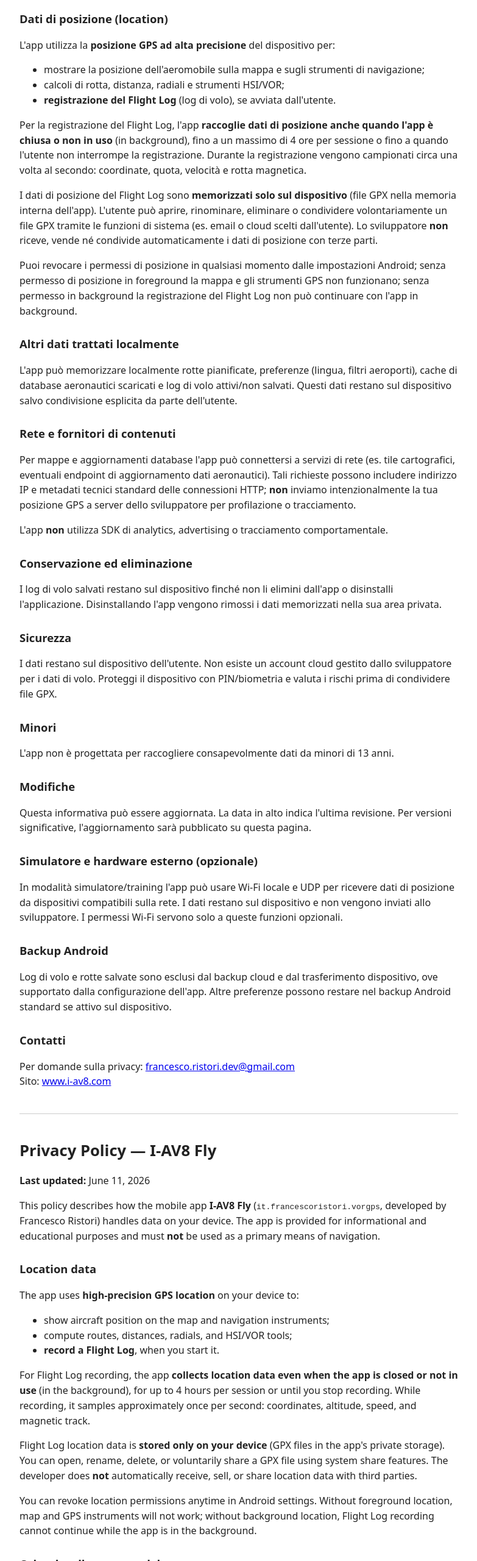
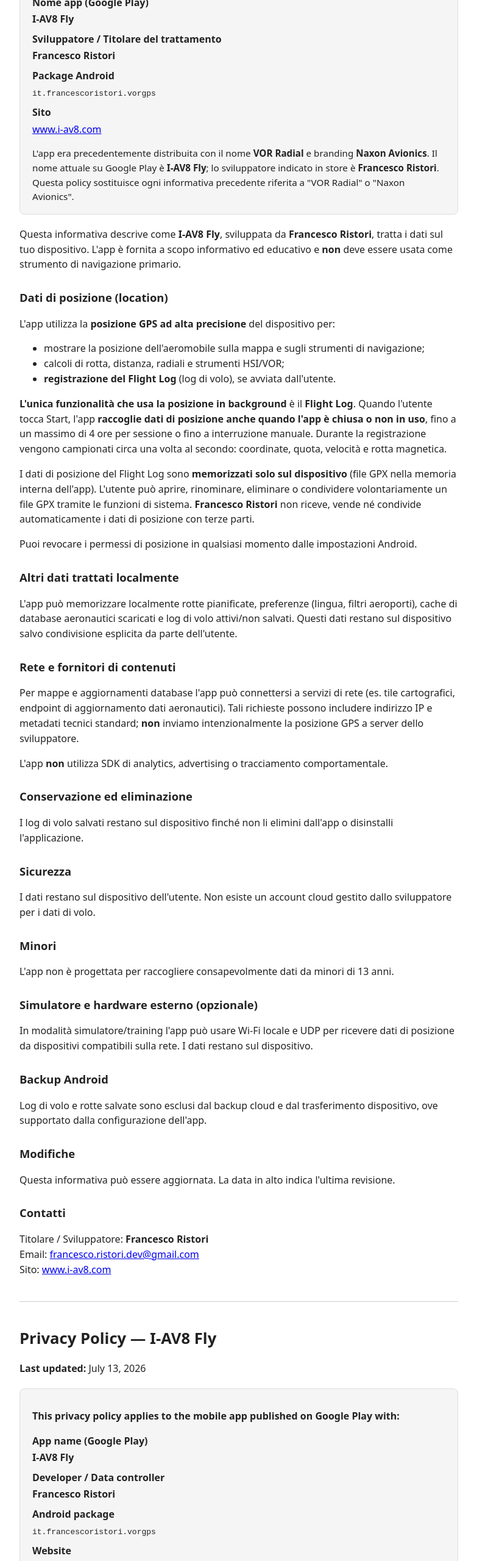
Before and after one commit to FrancescoRistori/vor-gps-privacy, a plain HTML site: page index.html in a window 1280 px wide. Shown: the part 240-2800 px from the top of the page at 61% size, without its empty margins (248-1031 px from the left). Drawn offline with Linux system fonts and the light colour scheme.

Commit message:
agiornamento background e nomi

```diff
--- a/index.html
+++ b/index.html
@@ -3,24 +3,49 @@
 <head>
     <meta charset="UTF-8">
     <meta name="viewport" content="width=device-width, initial-scale=1">
-    <title>Privacy Policy — I-AV8 Fly</title>
+    <title>Privacy Policy — I-AV8 Fly — Francesco Ristori</title>
+    <meta name="description" content="Privacy Policy for the mobile app I-AV8 Fly (it.francescoristori.vorgps), developer Francesco Ristori.">
     <style>
         body { font-family: system-ui, sans-serif; line-height: 1.55; max-width: 720px; margin: 2rem auto; padding: 0 1rem; color: #222; }
         h1 { font-size: 1.6rem; }
         h2 { font-size: 1.15rem; margin-top: 1.75rem; }
         hr { margin: 2.5rem 0; border: none; border-top: 1px solid #ccc; }
+        .identity { background: #f5f5f5; border: 1px solid #ddd; border-radius: 8px; padding: 1rem 1.25rem; margin: 1.25rem 0; }
+        .identity dt { font-weight: 600; margin-top: 0.5rem; }
+        .identity dt:first-child { margin-top: 0; }
+        .identity dd { margin: 0.15rem 0 0 0; }
     </style>
 </head>
 <body>
 
-<h1>Informativa sulla privacy — I-AV8 Fly</h1>
-<p><strong>Ultimo aggiornamento:</strong> 11 giugno 2026</p>
+<h1>Privacy Policy — I-AV8 Fly</h1>
+<p><strong>Ultimo aggiornamento:</strong> 13 luglio 2026</p>
+
+<div class="identity">
+    <p><strong>Questa informativa si applica all'app mobile pubblicata su Google Play con i seguenti dati:</strong></p>
+    <dl>
+        <dt>Nome app (Google Play)</dt>
+        <dd><strong>I-AV8 Fly</strong></dd>
+        <dt>Sviluppatore / Titolare del trattamento</dt>
+        <dd><strong>Francesco Ristori</strong></dd>
+        <dt>Package Android</dt>
+        <dd><code>it.francescoristori.vorgps</code></dd>
+        <dt>Sito</dt>
+        <dd><a href="https://www.i-av8.com">www.i-av8.com</a></dd>
+    </dl>
+    <p style="margin-bottom:0;font-size:0.95rem;">
+        L'app era precedentemente distribuita con il nome <strong>VOR Radial</strong> e branding
+        <strong>Naxon Avionics</strong>. Il nome attuale su Google Play è <strong>I-AV8 Fly</strong>;
+        lo sviluppatore indicato in store è <strong>Francesco Ristori</strong>.
+        Questa policy sostituisce ogni informativa precedente riferita a "VOR Radial" o "Naxon Avionics".
+    </p>
+</div>
 
 <p>
-    Questa informativa descrive come l'applicazione mobile <strong>I-AV8 Fly</strong>
-    (package <code>it.francescoristori.vorgps</code>, sviluppata da Francesco Ristori)
-    tratta i dati sul tuo dispositivo. L'app è fornita a scopo informativo ed educativo
-    e <strong>non</strong> deve essere usata come strumento di navigazione primario.
+    Questa informativa descrive come <strong>I-AV8 Fly</strong>, sviluppata da
+    <strong>Francesco Ristori</strong>, tratta i dati sul tuo dispositivo.
+    L'app è fornita a scopo informativo ed educativo e <strong>non</strong> deve essere usata
+    come strumento di navigazione primario.
 </p>
 
 <h2>Dati di posizione (location)</h2>
@@ -33,23 +58,22 @@
     <li><strong>registrazione del Flight Log</strong> (log di volo), se avviata dall'utente.</li>
 </ul>
 <p>
-    Per la registrazione del Flight Log, l'app <strong>raccoglie dati di posizione anche quando
-    l'app è chiusa o non in uso</strong> (in background), fino a un massimo di 4 ore per sessione
-    o fino a quando l'utente non interrompe la registrazione. Durante la registrazione vengono
-    campionati circa una volta al secondo: coordinate, quota, velocità e rotta magnetica.
+    <strong>L'unica funzionalità che usa la posizione in background</strong> è il
+    <strong>Flight Log</strong>. Quando l'utente tocca Start, l'app
+    <strong>raccoglie dati di posizione anche quando l'app è chiusa o non in uso</strong>,
+    fino a un massimo di 4 ore per sessione o fino a interruzione manuale.
+    Durante la registrazione vengono campionati circa una volta al secondo: coordinate, quota,
+    velocità e rotta magnetica.
 </p>
 <p>
     I dati di posizione del Flight Log sono <strong>memorizzati solo sul dispositivo</strong>
     (file GPX nella memoria interna dell'app). L'utente può aprire, rinominare, eliminare o
-    condividere volontariamente un file GPX tramite le funzioni di sistema (es. email o cloud
-    scelti dall'utente). Lo sviluppatore <strong>non</strong> riceve, vende né condivide
-    automaticamente i dati di posizione con terze parti.
+    condividere volontariamente un file GPX tramite le funzioni di sistema.
+    <strong>Francesco Ristori</strong> non riceve, vende né condivide automaticamente
+    i dati di posizione con terze parti.
 </p>
 <p>
-    Puoi revocare i permessi di posizione in qualsiasi momento dalle impostazioni Android;
-    senza permesso di posizione in foreground la mappa e gli strumenti GPS non funzionano;
-    senza permesso in background la registrazione del Flight Log non può continuare con
-    l'app in background.
+    Puoi revocare i permessi di posizione in qualsiasi momento dalle impostazioni Android.
 </p>
 
 <h2>Altri dati trattati localmente</h2>
@@ -62,10 +86,9 @@
 <h2>Rete e fornitori di contenuti</h2>
 <p>
     Per mappe e aggiornamenti database l'app può connettersi a servizi di rete
-    (es. tile cartografici, eventuali endpoint di aggiornamento dati aeronautici).
-    Tali richieste possono includere indirizzo IP e metadati tecnici standard delle
-    connessioni HTTP; <strong>non</strong> inviamo intenzionalmente la tua posizione GPS
-    a server dello sviluppatore per profilazione o tracciamento.
+    (es. tile cartografici, endpoint di aggiornamento dati aeronautici).
+    Tali richieste possono includere indirizzo IP e metadati tecnici standard;
+    <strong>non</strong> inviamo intenzionalmente la posizione GPS a server dello sviluppatore.
 </p>
 <p>
     L'app <strong>non</strong> utilizza SDK di analytics, advertising o tracciamento comportamentale.
@@ -74,14 +97,13 @@
 <h2>Conservazione ed eliminazione</h2>
 <p>
     I log di volo salvati restano sul dispositivo finché non li elimini dall'app o disinstalli
-    l'applicazione. Disinstallando l'app vengono rimossi i dati memorizzati nella sua area privata.
+    l'applicazione.
 </p>
 
 <h2>Sicurezza</h2>
 <p>
     I dati restano sul dispositivo dell'utente. Non esiste un account cloud gestito dallo
-    sviluppatore per i dati di volo. Proteggi il dispositivo con PIN/biometria e valuta i
-    rischi prima di condividere file GPX.
+    sviluppatore per i dati di volo.
 </p>
 
 <h2>Minori</h2>
@@ -89,42 +111,61 @@
     L'app non è progettata per raccogliere consapevolmente dati da minori di 13 anni.
 </p>
 
-<h2>Modifiche</h2>
-<p>
-    Questa informativa può essere aggiornata. La data in alto indica l'ultima revisione.
-    Per versioni significative, l'aggiornamento sarà pubblicato su questa pagina.
-</p>
-
 <h2>Simulatore e hardware esterno (opzionale)</h2>
 <p>
     In modalità simulatore/training l'app può usare Wi‑Fi locale e UDP per ricevere dati di
-    posizione da dispositivi compatibili sulla rete. I dati restano sul dispositivo e non
-    vengono inviati allo sviluppatore. I permessi Wi‑Fi servono solo a queste funzioni opzionali.
+    posizione da dispositivi compatibili sulla rete. I dati restano sul dispositivo.
 </p>
 
 <h2>Backup Android</h2>
 <p>
     Log di volo e rotte salvate sono esclusi dal backup cloud e dal trasferimento dispositivo,
-    ove supportato dalla configurazione dell'app. Altre preferenze possono restare nel backup
-    Android standard se attivo sul dispositivo.
+    ove supportato dalla configurazione dell'app.
+</p>
+
+<h2>Modifiche</h2>
+<p>
+    Questa informativa può essere aggiornata. La data in alto indica l'ultima revisione.
 </p>
 
 <h2>Contatti</h2>
 <p>
-    Per domande sulla privacy: <a href="mailto:francesco.ristori.dev@gmail.com">francesco.ristori.dev@gmail.com</a><br>
+    Titolare / Sviluppatore: <strong>Francesco Ristori</strong><br>
+    Email: <a href="mailto:francesco.ristori.dev@gmail.com">francesco.ristori.dev@gmail.com</a><br>
     Sito: <a href="https://www.i-av8.com">www.i-av8.com</a>
 </p>
 
 <hr>
 
 <h1>Privacy Policy — I-AV8 Fly</h1>
-<p><strong>Last updated:</strong> June 11, 2026</p>
+<p><strong>Last updated:</strong> July 13, 2026</p>
+
+<div class="identity">
+    <p><strong>This privacy policy applies to the mobile app published on Google Play with:</strong></p>
+    <dl>
+        <dt>App name (Google Play)</dt>
+        <dd><strong>I-AV8 Fly</strong></dd>
+        <dt>Developer / Data controller</dt>
+        <dd><strong>Francesco Ristori</strong></dd>
+        <dt>Android package</dt>
+        <dd><code>it.francescoristori.vorgps</code></dd>
+        <dt>Website</dt>
+        <dd><a href="https://www.i-av8.com">www.i-av8.com</a></dd>
+    </dl>
+    <p style="margin-bottom:0;font-size:0.95rem;">
+        The app was previously distributed as <strong>VOR Radial</strong> under the
+        <strong>Naxon Avionics</strong> brand. The current Google Play app name is
+        <strong>I-AV8 Fly</strong>; the developer listed on Google Play is
+        <strong>Francesco Ristori</strong>. This policy replaces any prior policy referring to
+        "VOR Radial" or "Naxon Avionics".
+    </p>
+</div>
 
 <p>
-    This policy describes how the mobile app <strong>I-AV8 Fly</strong>
-    (<code>it.francescoristori.vorgps</code>, developed by Francesco Ristori)
-    handles data on your device. The app is provided for informational and educational
-    purposes and must <strong>not</strong> be used as a primary means of navigation.
+    This privacy policy describes how <strong>I-AV8 Fly</strong>, developed by
+    <strong>Francesco Ristori</strong>, handles data on your device. The app is provided for
+    informational and educational purposes and must <strong>not</strong> be used as a primary
+    means of navigation.
 </p>
 
 <h2>Location data</h2>
@@ -137,51 +178,39 @@
     <li><strong>record a Flight Log</strong>, when you start it.</li>
 </ul>
 <p>
-    For Flight Log recording, the app <strong>collects location data even when the app is
-    closed or not in use</strong> (in the background), for up to 4 hours per session or until
-    you stop recording. While recording, it samples approximately once per second: coordinates,
-    altitude, speed, and magnetic track.
+    <strong>The only feature that uses location in the background</strong> is
+    <strong>Flight Log recording</strong>. When the user taps Start, the app
+    <strong>collects location data even when the app is closed or not in use</strong>, for up to
+    4 hours per session or until the user stops recording. While recording, it samples
+    approximately once per second: coordinates, altitude, speed, and magnetic track.
 </p>
 <p>
-    Flight Log location data is <strong>stored only on your device</strong> (GPX files in the
-    app's private storage). You can open, rename, delete, or voluntarily share a GPX file using
-    system share features. The developer does <strong>not</strong> automatically receive, sell,
-    or share location data with third parties.
-</p>
-<p>
-    You can revoke location permissions anytime in Android settings. Without foreground location,
-    map and GPS instruments will not work; without background location, Flight Log recording
-    cannot continue while the app is in the background.
+    Flight Log location data is <strong>stored only on your device</strong> (GPX files).
+    <strong>Francesco Ristori</strong> does not automatically receive, sell, or share location
+    data with third parties.
 </p>
 
 <h2>Other locally processed data</h2>
 <p>
-    The app may store planned routes, preferences (language, airport filters), cached
-    aeronautical databases, and active/unsaved flight logs locally. This data stays on the
-    device unless you explicitly share it.
+    The app may store planned routes, preferences, cached aeronautical databases, and flight logs
+    locally on the device unless you explicitly share them.
 </p>
 
 <h2>Network and content providers</h2>
 <p>
-    For maps and database updates, the app may connect to network services (e.g. map tiles,
-    aeronautical data update endpoints). Those requests may include IP address and standard
-    HTTP technical metadata; we do <strong>not</strong> intentionally send your GPS location
-    to the developer's servers for profiling or tracking.
-</p>
-<p>
+    For maps and database updates, the app may connect to network services. We do
+    <strong>not</strong> intentionally send GPS location to the developer's servers.
     The app does <strong>not</strong> use analytics, advertising, or behavioral tracking SDKs.
 </p>
 
 <h2>Retention and deletion</h2>
 <p>
-    Saved flight logs remain on your device until you delete them in the app or uninstall
-    the application. Uninstalling removes data stored in the app's private area.
+    Saved flight logs remain on your device until you delete them or uninstall the app.
 </p>
 
 <h2>Security</h2>
 <p>
     Data remains on your device. There is no developer-managed cloud account for flight data.
-    Protect your device with a PIN/biometrics and consider risks before sharing GPX files.
 </p>
 
 <h2>Children</h2>
@@ -189,29 +218,26 @@
     The app is not designed to knowingly collect data from children under 13.
 </p>
 
-<h2>Changes</h2>
-<p>
-    This policy may be updated. The date above shows the latest revision. Material changes
-    will be published on this page.
-</p>
-
 <h2>Simulator and external hardware (optional)</h2>
 <p>
     In training/simulator mode the app may use local Wi‑Fi and UDP to receive position data
-    from compatible devices on your network. This data is processed on the device and is not
-    sent to the developer. Wi‑Fi permissions are used only for these optional features.
+    from compatible devices on your network. Data is processed on the device only.
 </p>
 
 <h2>Android backup</h2>
 <p>
-    Flight logs and saved routes are excluded from cloud backup and device transfer where
-    supported by the app configuration. Other preferences may still be included in standard
-    Android backup if enabled on your device.
+    Flight logs and saved routes are excluded from cloud backup and device transfer where supported.
+</p>
+
+<h2>Changes</h2>
+<p>
+    This policy may be updated. The date above shows the latest revision.
 </p>
 
 <h2>Contact</h2>
 <p>
-    Privacy questions: <a href="mailto:francesco.ristori.dev@gmail.com">francesco.ristori.dev@gmail.com</a><br>
+    Developer / Data controller: <strong>Francesco Ristori</strong><br>
+    Email: <a href="mailto:francesco.ristori.dev@gmail.com">francesco.ristori.dev@gmail.com</a><br>
     Website: <a href="https://www.i-av8.com">www.i-av8.com</a>
 </p>
 
```
